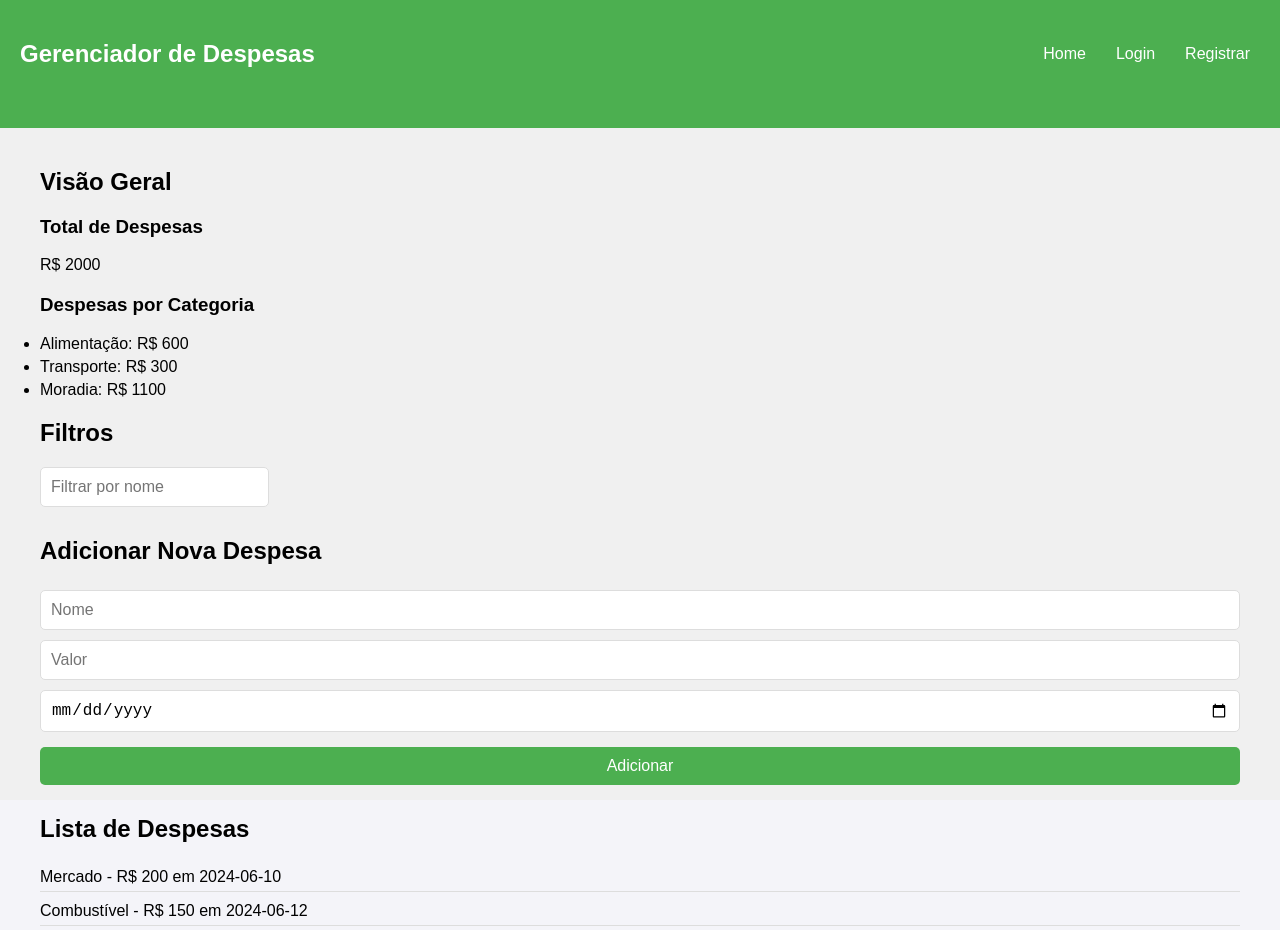
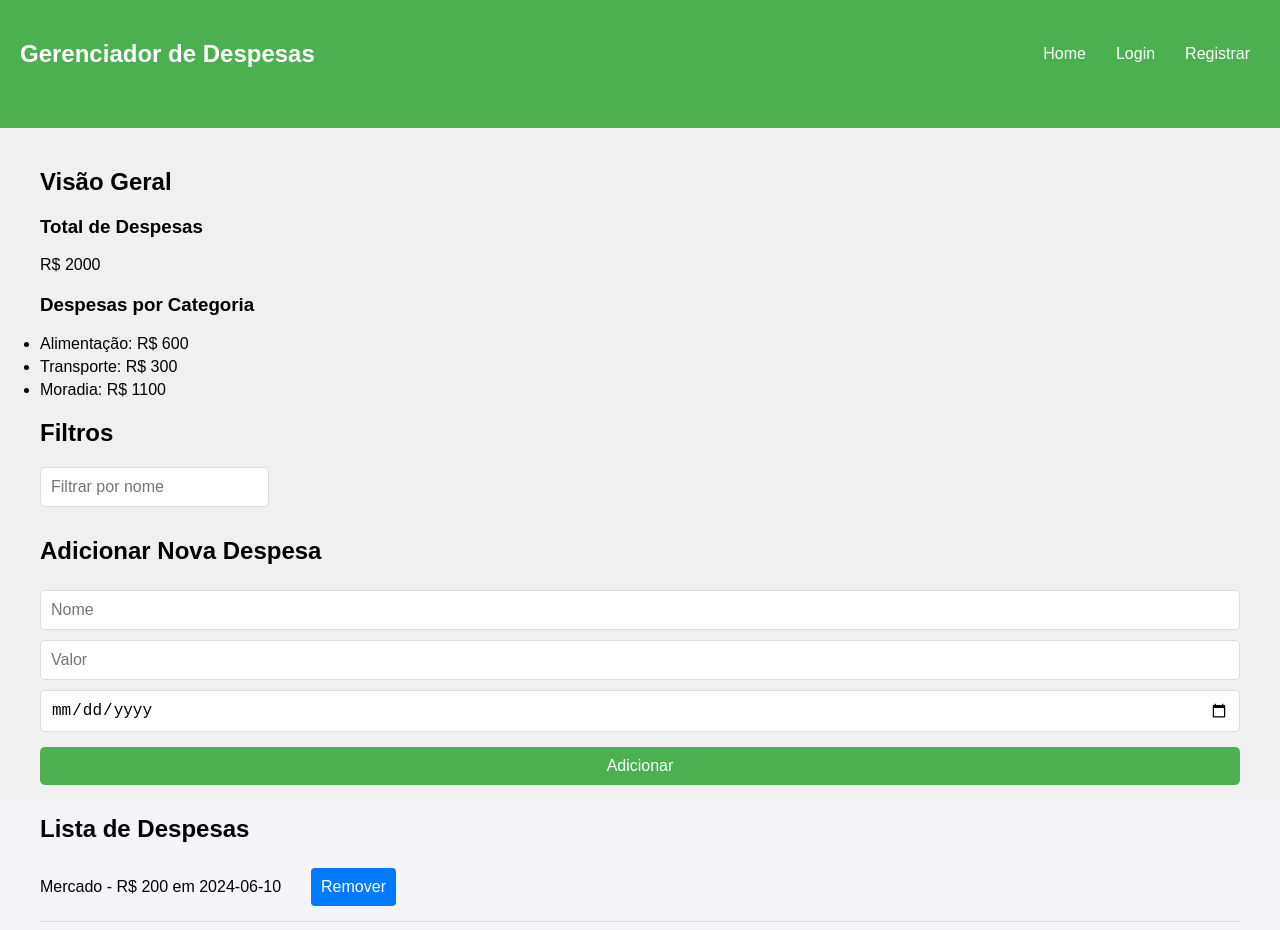
Before and after one commit to nattancode07/projeto-iot-cloud, a React (Create React App) app in the folder frontend/: page / in a window 1280 px wide. Shown: the top 930 px of the page. Built offline with nearby package versions, Linux system fonts and the light colour scheme.

Commit message:
Adicionando botão de remover e footer

```diff
--- a/frontend/src/components/AdicionarDespesa/AdicionarDespesa.jsx
+++ b/frontend/src/components/AdicionarDespesa/AdicionarDespesa.jsx
@@ -1,4 +1,3 @@
-// src/components/AdicionarDespesa/AdicionarDespesa.jsx
 import React, { useState } from 'react';
 import './AdicionarDespesa.css';
 
--- a/frontend/src/components/DespesasList/DespesasList.jsx
+++ b/frontend/src/components/DespesasList/DespesasList.jsx
@@ -1,8 +1,7 @@
-// src/components/DespesasList/DespesasList.jsx
 import React from 'react';
 import './DespesasList.css';
 
-const DespesasList = ({ despesas }) => {
+const DespesasList = ({ despesas, onRemove }) => {
   return (
     <div className="despesas-list">
       <h2>Lista de Despesas</h2>
@@ -10,6 +9,7 @@ const DespesasList = ({ despesas }) => {
         {despesas.map((despesa, index) => (
           <li key={index}>
             {despesa.nome} - R$ {despesa.valor} em {despesa.data}
+            <button className='remove-button' onClick={() => onRemove(index)}>Remover</button>
           </li>
         ))}
       </ul>
--- a/frontend/src/components/Footer/Footer.css
+++ b/frontend/src/components/Footer/Footer.css
@@ -5,6 +5,5 @@
   text-align: center;
   padding: 10px;
   position: absolute;
-  bottom: 0;
   width: 100%;
 }
--- a/frontend/src/pages/HomePage.jsx
+++ b/frontend/src/pages/HomePage.jsx
@@ -23,6 +23,12 @@ const HomePage = () => {
     despesa.nome.toLowerCase().includes(filter.toLowerCase())
   );
 
+  const handleRemoveDespesa = (index) => {
+    const novasDespesas = [...despesas];
+    novasDespesas.splice(index, 1);
+    setDespesas(novasDespesas);
+  };
+
   return (
     <div className="homepage">
       <Header />
@@ -30,9 +36,9 @@ const HomePage = () => {
         <Dashboard />
         <Filtros onFilter={setFilter} />
         <AdicionarDespesa onAdd={handleAddDespesa} />
-        <DespesasList despesas={filteredDespesas} />
+        <DespesasList despesas={filteredDespesas} onRemove={handleRemoveDespesa}/>
       </main>
-
+      <Footer/>
     </div>
   );
 };
--- a/frontend/src/styles/index.css
+++ b/frontend/src/styles/index.css
@@ -49,6 +49,10 @@ button {
   border-radius: 4px;
 }
 
+.remove-button {
+  margin-left: 30px;
+}
+
 button:hover {
   background-color: #0056b3;
 }
```
